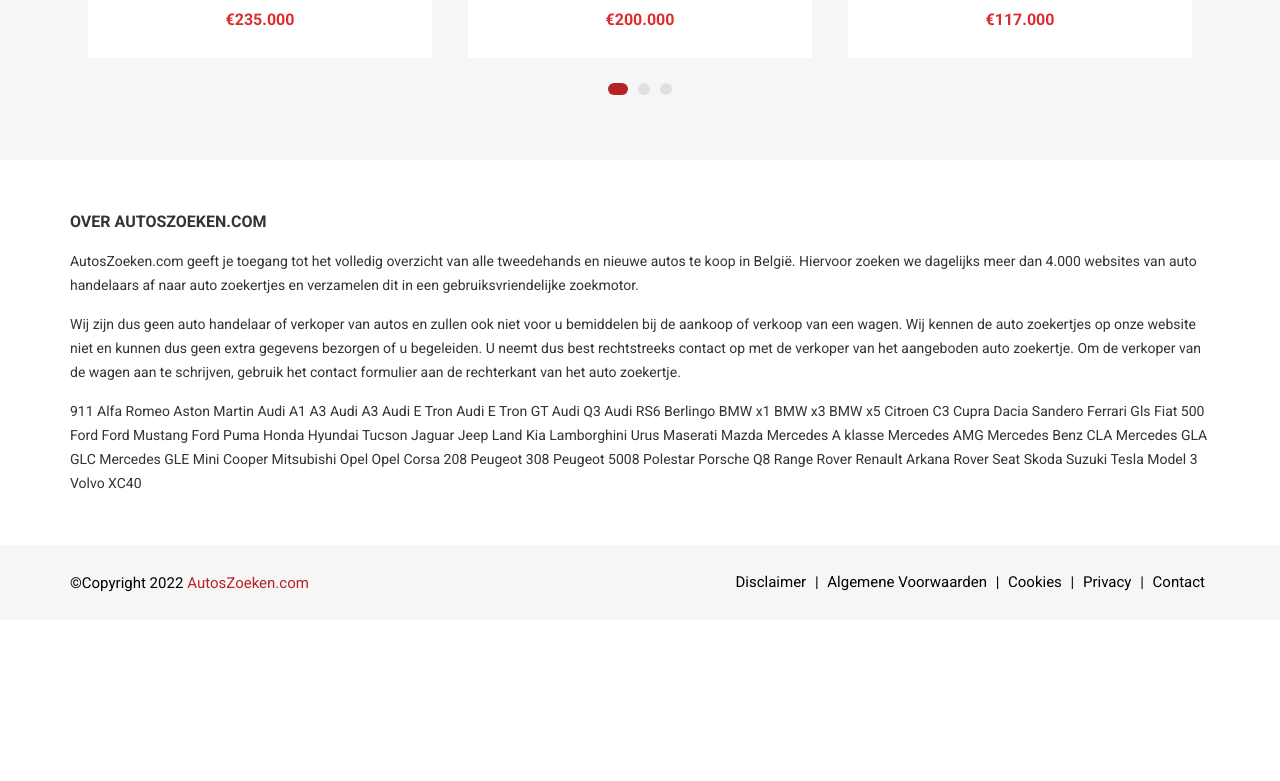
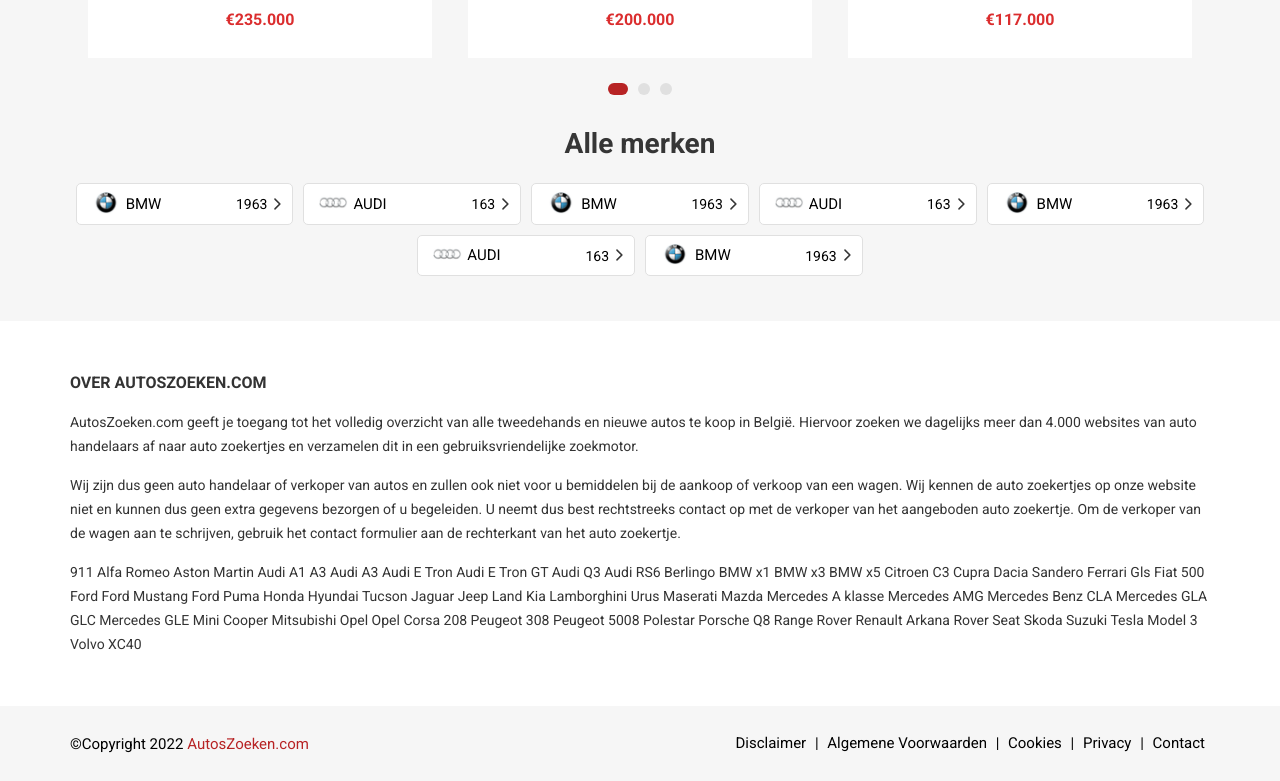
Before and after one commit to Yevhenii-20/car, a plain HTML site: page homepage.html in a window 1280 px wide. Shown: the part 1050-1831 px from the top of the page. Before the commit the page ends 1670 px from the top, so only its background shows below. Drawn offline with Linux system fonts and the light colour scheme.

Commit message:
Add files via upload

```diff
--- a/css/style.css
+++ b/css/style.css
@@ -498,12 +498,15 @@ textarea {
     justify-content: space-between;
 }
 
+.header_submenu_box {
+    display: none;
+    position: absolute;
+    padding-top: 22px;
+}
+
 .header_submenu {
     background: #fff;
-    position: absolute;
-    top: 38px;
     border-top: 4px solid var(--mainRed);
-    display: none;
 }
 
 .header_submenu a {
@@ -519,7 +522,7 @@ textarea {
     position: relative;
 }
 
-.header-link_block:hover .header_submenu{
+.header-link_block:hover .header_submenu_box {
     display: block;
 }
 
@@ -1276,8 +1279,80 @@ textarea {
 
 /*-- END HOMEPAGE --*/
 
+/* CAR SEARCH HOME PAGE */
+
+.car-logo_list {
+    display: flex;
+    align-items: flex-start;
+    flex-wrap: wrap;
+    justify-content: center;
+}
+
+.car-logo_title {
+    font-size: 28px;
+    font-style: normal;
+    font-weight: 600;
+    line-height: 28px;
+    color: #363636;
+    text-align: center;
+    padding-bottom: 20px;
+    padding-top: 10px;
+}
+
+.car-logo_box {
+    padding: 7px 14px;
+    padding-right: 25px;
+    font-weight: 400;
+    font-size: 15px;
+    border: 1px solid #e0e0e0;
+    background: #fff;
+    display: flex;
+    align-items: center;
+    justify-content: space-between;
+    position: relative;
+    width: 19.1%;
+    margin: 5px;
+    border-radius: 5px;
+}
+
+.car-logo_box:hover {
+    background: #fcfbfb;
+}
+
+.car-logo_box::before {
+    content: ' ';
+    position: absolute;
+    top: 13.2px;
+    right: 10px;
+    background: url(../img/arr-right.svg) center center;
+    background-repeat: no-repeat;
+    width: 9px;
+    height: 12px;
+    background-size: contain;
+}
+
+.car-logo_number {
+    font-size: 14px;
+}
+
+.car-logo_name {
+    padding-left: 5px;
+}
+
+.car-logo_flex {
+    display: flex;
+    align-items: center;
+}
+
+.car-logo_img {
+    width: 30px;
+}
+
+
+/* END CAR SEARCH HOME */
+
 @media screen and (max-width:1400px) {
-    .header-menu .header-link_block:nth-child(3) .header_submenu, .header-menu .header-link_block:nth-child(4) .header_submenu  {
+    .header-menu .header-link_block:nth-child(3) .header_submenu_box, .header-menu .header-link_block:nth-child(4) .header_submenu_box  {
         right: 0;
     }
 }
@@ -1330,6 +1405,14 @@ textarea {
     .new-car_img {
         width: 100%;
     }
+
+    /* CAR SEARCH HOME PAGE */
+
+    .car-logo_box {
+        width: 23%;
+    }
+
+    /* END CAR SEARCH HOME PAGE */
 }
 
 @media screen and (max-width:768px) {
@@ -1406,7 +1489,7 @@ textarea {
         padding: 10px;
     }
 
-    .header_submenu {
+    .header_submenu_box {
         position: relative;
         top: 0;
         padding: 10px;
@@ -1416,13 +1499,10 @@ textarea {
         border-top: 1px solid #e0e0e0;
     }
 
-    .header-link_block:hover .header_submenu {
-        display: none
-    }
-
-    .header_submenu.show {
+    .header_submenu_box.show {
         display: block!important;
     }
+
 
     .filter-block {
         display: flex;
@@ -1499,6 +1579,18 @@ textarea {
         padding-bottom: 20px;
     }
 
+    /* CAR SEARCH HOME PAGE */
+
+    .car-logo_box {
+        width: 47%;
+        margin: 5px;
+    }
+
+    .car-logo_list {
+        justify-content: space-between;
+    }
+
+    /* END CAR SEARCH HOME PAGE */
 }
 
 @media screen and (max-width:500px) {
@@ -1625,4 +1717,17 @@ textarea {
         overflow: hidden;
         margin: 0 auto;
     }
-}
+
+    /* CAR SEARCH HOME PAGE */
+
+    .car-logo_box {
+        width: 100%;
+        margin: 5px;
+    }
+
+    .car-logo_list {
+        justify-content: space-between;
+    }
+
+    /* END CAR SEARCH HOME PAGE */
+}
--- a/homepage.html
+++ b/homepage.html
@@ -5,7 +5,7 @@
     <meta http-equiv="X-UA-Compatible" content="IE=edge">
     <meta name="viewport" content="width=device-width, initial-scale=1.0">
     <meta name="description" content="Test your website with the free SEO check from Seobility and get tips for a better search engine optimization.">
-    <link rel="stylesheet" href="./css/style.min.css">
+    <link rel="stylesheet" href="./css/style.css">
     <title>AUTO'SZOEKEN</title>
 </head>
 <body>
@@ -26,6 +26,7 @@
                     <nav class="header-menu">
                         <div class="header-link_block">
                             <a href="#" class="header-link">Zoeken</a>
+                            <div class="header_submenu_box">
                                 <div class="header_submenu">
                                     <a href="#">Tweedehands Auto's</a>
                                     <a href="#">Nieuwe Auto's</a>
@@ -33,8 +34,10 @@
                                     <a href="#">Tweedehands Auto's</a>
                                 </div>
                             </div>
+                        </div>
                         <div class="header-link_block">
                             <a href="#" class="header-link">Verkopen</a>
+                            <div class="header_submenu_box">
                                 <div class="header_submenu">
                                     <a href="#">Tweedehands Auto's</a>
                                     <a href="#">Nieuwe Auto's</a>
@@ -42,8 +45,10 @@
                                     <a href="#">Tweedehands Auto's</a>
                                 </div>
                             </div>
+                        </div>
                         <div class="header-link_block">
                             <a href="#" class="header-link">Blog</a>
+                            <div class="header_submenu_box">
                                 <div class="header_submenu">
                                     <a href="#">Tweedehands Auto's</a>
                                     <a href="#">Nieuwe Auto's</a>
@@ -51,13 +56,16 @@
                                     <a href="#">Tweedehands Auto's</a>
                                 </div>
                             </div>
+                        </div>
                         <div class="header-link_block">
                             <a href="#" class="header-link">Over</a>
+                            <div class="header_submenu_box">
                                 <div class="header_submenu">
                                     <a href="#">Tweedehands Auto's</a>
                                     <a href="#">Nieuwe Auto's</a>
                                     <a href="#">Motoren</a>
                                     <a href="#">Tweedehands Auto's</a>
+                                </div>
                             </div>
                         </div>
                     </nav>
@@ -210,6 +218,74 @@
                                 </div>
                             </div>
                         </div>
+
+                        <div class="car-logo_title">Alle merken</div>
+
+                        <div class="car-logo_list">
+                            <a href="#" class="car-logo_box">
+                                <div class="car-logo_flex">
+                                    <div class="car-logo_img">
+                                        <img src="./img/cl1.png" alt="">
+                                    </div>
+                                    <span class="car-logo_name">BMW</span>
+                                </div>
+                                <span class="car-logo_number">1963</span>
+                            </a>
+                            <a href="#" class="car-logo_box">
+                                <div class="car-logo_flex">
+                                    <div class="car-logo_img">
+                                        <img src="./img/cl2.png" alt="">
+                                    </div>
+                                    <span class="car-logo_name">AUDI</span>
+                                </div>
+                                <span class="car-logo_number">163</span>
+                            </a>
+                            <a href="#" class="car-logo_box">
+                                <div class="car-logo_flex">
+                                    <div class="car-logo_img">
+                                        <img src="./img/cl1.png" alt="">
+                                    </div>
+                                    <span class="car-logo_name">BMW</span>
+                                </div>
+                                <span class="car-logo_number">1963</span>
+                            </a>
+                            <a href="#" class="car-logo_box">
+                                <div class="car-logo_flex">
+                                    <div class="car-logo_img">
+                                        <img src="./img/cl2.png" alt="">
+                                    </div>
+                                    <span class="car-logo_name">AUDI</span>
+                                </div>
+                                <span class="car-logo_number">163</span>
+                            </a>
+                            <a href="#" class="car-logo_box">
+                                <div class="car-logo_flex">
+                                    <div class="car-logo_img">
+                                        <img src="./img/cl1.png" alt="">
+                                    </div>
+                                    <span class="car-logo_name">BMW</span>
+                                </div>
+                                <span class="car-logo_number">1963</span>
+                            </a>
+                            <a href="#" class="car-logo_box">
+                                <div class="car-logo_flex">
+                                    <div class="car-logo_img">
+                                        <img src="./img/cl2.png" alt="">
+                                    </div>
+                                    <span class="car-logo_name">AUDI</span>
+                                </div>
+                                <span class="car-logo_number">163</span>
+                            </a>
+                            <a href="#" class="car-logo_box">
+                                <div class="car-logo_flex">
+                                    <div class="car-logo_img">
+                                        <img src="./img/cl1.png" alt="">
+                                    </div>
+                                    <span class="car-logo_name">BMW</span>
+                                </div>
+                                <span class="car-logo_number">1963</span>
+                            </a>
+                        </div>
                     </div>
                 </div>
             </section>
--- a/js/main.js
+++ b/js/main.js
@@ -6,8 +6,8 @@ $( document ).ready(function() {
     });
 
     $(".header-link_block").on("click",function(){
-      $('.header_submenu').removeClass('show');
-      $(this).children('.header_submenu').toggleClass('show');
+      $('.header_submenu_box').removeClass('show');
+      $(this).children('.header_submenu_box').toggleClass('show');
     });
 
     $(".filter").on("click",function(){
```
Also changed, not shown: img/cl1.png (added), img/cl2.png (added), img/right.svg (added). Lines whose indentation alone changed are shown as unchanged.
